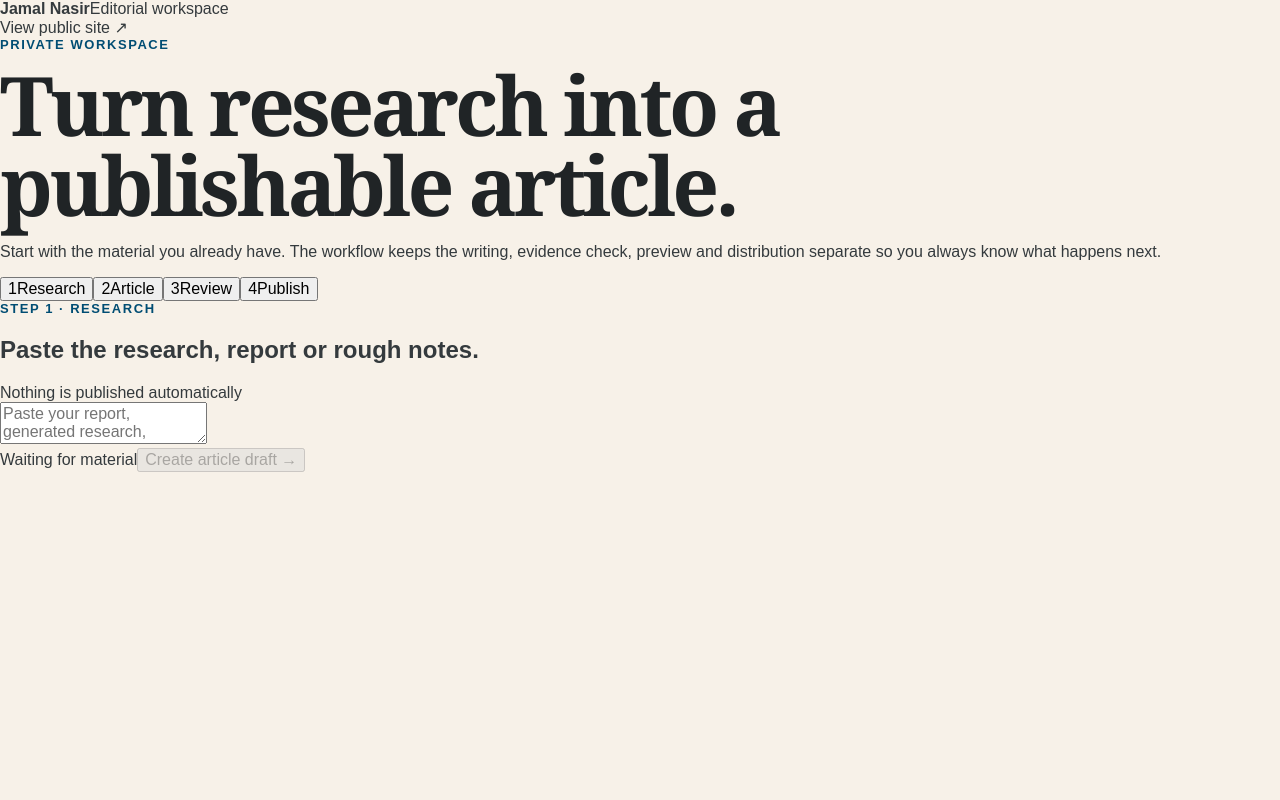
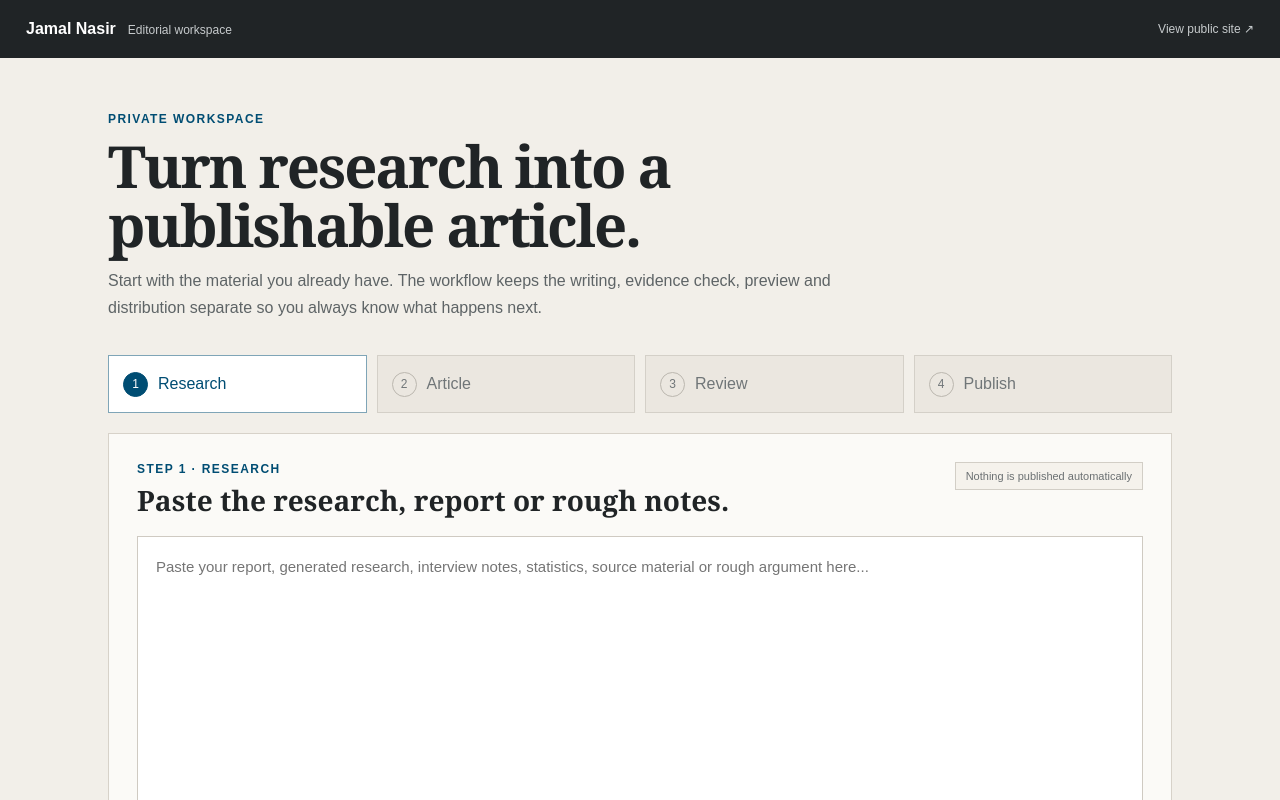
Before and after one commit to jamal715/personal-editorial-engine, a Next.js app: page /editor in a window 1280 px wide. Shown: the top 800 px of the page. Built offline with nearby package versions, Linux system fonts and the light colour scheme.

Commit message:
Refine public identity and editorial workspace design

```diff
--- a/app/globals.css
+++ b/app/globals.css
@@ -22,34 +22,52 @@ body {
 }
 a { color: inherit; text-decoration: none; }
 button, input, textarea, select { font: inherit; }
+button { cursor: pointer; }
+button:disabled { cursor: not-allowed; opacity: .45; }
 
 .shell { max-width: 1180px; margin: 0 auto; padding: 0 28px; }
 .topbar {
-  position: sticky; top: 0; z-index: 20;
   display: flex; align-items: center; justify-content: space-between;
-  padding: 18px 0; background: color-mix(in srgb, var(--paper) 92%, transparent);
-  backdrop-filter: blur(12px); border-bottom: 1px solid var(--line);
+  padding: 18px 0; border-bottom: 1px solid var(--line);
 }
 .brand { display: flex; align-items: baseline; gap: 12px; }
 .brand strong { font-size: 18px; color: var(--ink); letter-spacing: -.02em; }
 .brand span { color: var(--muted); font-size: 13px; }
 .nav { display: flex; gap: 18px; color: var(--muted); font-size: 14px; }
 .nav a:hover { color: var(--brand); }
+.kicker { color: var(--brand); font-weight: 700; font-size: 12px; letter-spacing: .12em; text-transform: uppercase; }
 
-.hero { padding: 84px 0 54px; border-bottom: 1px solid var(--line); }
-.kicker { color: var(--brand); font-weight: 700; font-size: 13px; letter-spacing: .12em; text-transform: uppercase; }
-h1 { margin: 12px 0 18px; max-width: 900px; font-family: Georgia, 'Times New Roman', serif; color: var(--ink); font-size: clamp(44px, 7vw, 82px); line-height: .98; letter-spacing: -.045em; }
-.deck { max-width: 760px; font-family: Georgia, 'Times New Roman', serif; font-size: 23px; line-height: 1.45; color: #4a4f51; }
-
-.article-grid { display: grid; grid-template-columns: 1.4fr .8fr; gap: 46px; padding: 46px 0 80px; }
-.feature-card, .side-card { border-top: 4px solid var(--ink); padding-top: 18px; }
-.feature-card h2, .side-card h3 { margin: 0; color: var(--ink); font-family: Georgia, 'Times New Roman', serif; }
-.feature-card h2 { font-size: 42px; line-height: 1.05; }
-.feature-card p, .side-card p { color: var(--muted); line-height: 1.6; }
-.meta { margin-top: 18px; color: var(--muted); font-size: 13px; }
+.public-home { min-height: 100vh; background: var(--paper); }
+.home-topbar { padding-top: 24px; }
+.identity-hero {
+  min-height: calc(100vh - 90px);
+  display: flex; flex-direction: column; justify-content: center;
+  max-width: 960px; padding: 72px 0 110px;
+}
+.identity-kicker { color: var(--brand); font-size: 13px; font-weight: 700; letter-spacing: .16em; text-transform: uppercase; margin-bottom: 22px; }
+.identity-hero h1 {
+  margin: 0; max-width: 930px;
+  font-family: Georgia, 'Times New Roman', serif;
+  color: var(--ink); font-size: clamp(54px, 8vw, 104px); line-height: .95; letter-spacing: -.055em;
+}
+.identity-line {
+  max-width: 830px; margin: 34px 0 0;
+  font: 30px/1.3 Georgia, 'Times New Roman', serif; color: var(--brand);
+}
+.identity-copy {
+  max-width: 700px; margin: 28px 0 0;
+  font-size: 18px; line-height: 1.65; color: #4b5154;
+}
+.identity-actions { margin-top: 34px; }
+.primary-link {
+  display: inline-flex; align-items: center; gap: 8px;
+  border-bottom: 1px solid var(--brand); color: var(--brand);
+  padding-bottom: 4px; font-weight: 700; font-size: 14px;
+}
+.primary-link:hover { opacity: .72; }
 
 .article-shell { max-width: 830px; margin: 0 auto; padding: 54px 28px 100px; }
-.article-title { font-size: clamp(46px, 7vw, 76px); }
+.article-title { margin: 12px 0 18px; max-width: 900px; font-family: Georgia, 'Times New Roman', serif; color: var(--ink); font-size: clamp(46px, 7vw, 76px); line-height: .98; letter-spacing: -.045em; }
 .article-standfirst { font: 24px/1.45 Georgia, 'Times New Roman', serif; color: #555b5e; }
 .article-meta { display: flex; gap: 14px; flex-wrap: wrap; padding: 18px 0 28px; border-bottom: 1px solid var(--line); color: var(--muted); font-size: 13px; }
 .article-body { font-family: Georgia, 'Times New Roman', serif; font-size: var(--reader-size, 20px); line-height: 1.72; max-width: var(--reader-width, 720px); margin: 36px auto 0; }
@@ -67,39 +85,67 @@ h1 { margin: 12px 0 18px; max-width: 900px; font-family: Georgia, 'Times New Rom
 .reader-toolbar button:hover { border-color: var(--brand); color: var(--brand); }
 
 .chart-card { margin: 42px 0; padding: 24px; border: 1px solid var(--line); background: var(--paper-2); }
-.chart-head { display: flex; justify-content: space-between; gap: 16px; align-items: end; margin-bottom: 24px; }
+.chart-head { display: flex; justify-content: space-between; gap: 16px; align-items: flex-end; margin-bottom: 24px; }
 .chart-head h3 { margin: 0; color: var(--ink); font: 700 20px/1.2 Arial, Helvetica, sans-serif; }
 .chart-head select { border: 1px solid var(--line); background: var(--paper); padding: 8px 10px; }
 .bar-row { display: grid; grid-template-columns: 90px 1fr 70px; gap: 12px; align-items: center; margin: 12px 0; font-family: Arial, Helvetica, sans-serif; font-size: 14px; }
 .bar-track { height: 18px; background: #e7e1d8; position: relative; }
 .bar-fill { height: 100%; background: var(--brand); transition: width .35s ease; }
 
-.editor-shell { min-height: 100vh; background: #efede8; color: var(--text); }
-.editor-top { display: flex; justify-content: space-between; align-items: center; padding: 16px 22px; background: #202426; color: white; }
-.editor-top strong { letter-spacing: -.02em; }
-.editor-grid { display: grid; grid-template-columns: 230px 1fr; min-height: calc(100vh - 58px); }
-.editor-nav { padding: 24px 16px; border-right: 1px solid #d4d0ca; background: #e7e4de; }
-.editor-nav a { display: block; padding: 10px 12px; border-radius: 8px; color: #555; }
-.editor-nav a.active, .editor-nav a:hover { background: #d9e6ec; color: var(--brand); }
-.editor-main { padding: 32px; }
-.editor-title { display: flex; justify-content: space-between; gap: 24px; align-items: start; margin-bottom: 22px; }
-.editor-title h1 { font: 700 32px/1.1 Arial, Helvetica, sans-serif; margin: 0; letter-spacing: -.03em; }
-.status-pill { border: 1px solid #bcc0c1; border-radius: 999px; padding: 7px 11px; font-size: 12px; color: #555; background: white; }
-.editor-tabs { display: flex; gap: 8px; margin-bottom: 20px; }
-.editor-tabs span { padding: 8px 12px; border-radius: 7px; font-size: 13px; background: white; border: 1px solid #d6d3cd; }
-.editor-tabs .active { color: var(--brand); border-color: #8fb2c3; background: #eef6f9; }
-.compare { display: grid; grid-template-columns: 1fr 1fr; gap: 16px; }
-.panel { background: white; border: 1px solid #d7d4cf; border-radius: 10px; overflow: hidden; }
-.panel-head { padding: 12px 14px; border-bottom: 1px solid #e0ddd7; font-size: 13px; font-weight: 700; color: #555; }
-.panel textarea { width: 100%; min-height: 390px; border: 0; resize: vertical; padding: 18px; line-height: 1.6; color: var(--text); outline: none; background: white; }
-.flag { margin-top: 18px; padding: 16px 18px; border-left: 4px solid var(--warning); background: #fff9ea; display: flex; justify-content: space-between; gap: 18px; align-items: start; }
-.flag strong { color: #765013; }
-.flag-actions { display: flex; gap: 8px; flex-wrap: wrap; }
-.flag button { border: 1px solid #d1c5a5; background: white; border-radius: 7px; padding: 7px 10px; }
-.diagnostics { display: grid; grid-template-columns: repeat(4,1fr); gap: 12px; margin-top: 18px; }
-.metric { padding: 14px; background: white; border: 1px solid #d7d4cf; border-radius: 8px; }
-.metric b { display: block; color: var(--ink); font-size: 19px; }
-.metric span { color: var(--muted); font-size: 12px; }
+.workspace-shell { min-height: 100vh; background: #f2efe9; }
+.workspace-topbar {
+  min-height: 58px; padding: 0 26px; background: var(--ink); color: white;
+  display: flex; align-items: center; justify-content: space-between; gap: 20px;
+}
+.workspace-topbar > div { display: flex; align-items: baseline; gap: 12px; }
+.workspace-topbar strong { font-size: 16px; }
+.workspace-topbar span, .workspace-topbar a { font-size: 12px; color: #c7cbcd; }
+.workspace-topbar a:hover { color: white; }
+.workspace-wrap { max-width: 1120px; margin: 0 auto; padding: 54px 28px 90px; }
+.workspace-heading { max-width: 760px; margin-bottom: 34px; }
+.workspace-heading h1 { margin: 10px 0 14px; font: 700 clamp(34px, 5vw, 58px)/1.02 Georgia, 'Times New Roman', serif; color: var(--ink); letter-spacing: -.035em; }
+.workspace-heading p { margin: 0; color: #5e6466; font-size: 16px; line-height: 1.65; }
+.stepper { display: grid; grid-template-columns: repeat(4, 1fr); gap: 10px; margin-bottom: 20px; }
+.step {
+  border: 1px solid #d4d0c8; background: #ebe7e0; color: #707678;
+  min-height: 58px; padding: 11px 14px; display: flex; align-items: center; gap: 10px; text-align: left;
+}
+.step span { width: 25px; height: 25px; border-radius: 50%; display: grid; place-items: center; border: 1px solid #bbb7af; font-size: 12px; }
+.step.active { background: white; color: var(--brand); border-color: #7fa5b7; }
+.step.active span { background: var(--brand); color: white; border-color: var(--brand); }
+.step.done { color: var(--ink); background: #e5ece8; }
+.workspace-card { background: #fbfaf7; border: 1px solid #d7d2c9; padding: 28px; }
+.workspace-card-head { display: flex; justify-content: space-between; align-items: flex-start; gap: 20px; margin-bottom: 20px; }
+.workspace-card h2 { margin: 8px 0 0; color: var(--ink); font: 700 28px/1.15 Georgia, 'Times New Roman', serif; }
+.quiet-badge { border: 1px solid #d2cec6; background: #f5f2ec; color: #6b7072; padding: 7px 10px; font-size: 11px; white-space: nowrap; }
+.research-input, .article-input {
+  width: 100%; border: 1px solid #cfcac2; background: white; color: var(--text); outline: none; resize: vertical;
+  padding: 18px; line-height: 1.65; font-size: 15px;
+}
+.research-input { min-height: 360px; }
+.article-input { min-height: 460px; font-family: Georgia, 'Times New Roman', serif; font-size: 18px; }
+.research-input:focus, .article-input:focus { border-color: var(--brand); box-shadow: 0 0 0 2px rgba(0,77,115,.08); }
+.workspace-actions { margin-top: 18px; display: flex; align-items: center; justify-content: space-between; gap: 14px; color: var(--muted); font-size: 12px; }
+.primary-button, .secondary-button {
+  border: 1px solid var(--brand); padding: 11px 15px; font-weight: 700; font-size: 13px;
+}
+.primary-button { background: var(--brand); color: white; }
+.primary-button:hover { background: #003f5f; }
+.secondary-button { background: transparent; color: var(--brand); }
+.secondary-button:hover { background: #edf4f7; }
+.editor-note { margin-top: 14px; padding: 14px 16px; background: #eef4f6; border-left: 3px solid var(--brand); color: #526064; font-size: 13px; line-height: 1.55; }
+.review-grid { display: grid; grid-template-columns: 1fr 1fr; gap: 16px; }
+.review-block { border: 1px solid #d8d3cb; background: white; padding: 20px; min-height: 210px; }
+.review-block h3 { margin: 0 0 12px; color: var(--ink); }
+.review-block p, .review-block li { color: #555d60; line-height: 1.55; }
+.review-block small { color: var(--muted); line-height: 1.45; }
+.distribution-grid { display: grid; grid-template-columns: repeat(5, 1fr); gap: 10px; }
+.distribution-grid div { border-top: 3px solid var(--ink); padding: 13px 10px 10px 0; }
+.distribution-grid strong { display: block; color: var(--ink); margin-bottom: 7px; }
+.distribution-grid span { display: block; color: var(--muted); font-size: 12px; line-height: 1.45; }
+.article-preview { margin-top: 26px; border-top: 1px solid #d7d2c9; padding-top: 22px; }
+.preview-copy { white-space: pre-wrap; margin-top: 12px; padding: 22px; background: white; border: 1px solid #d7d2c9; font: 18px/1.7 Georgia, 'Times New Roman', serif; color: var(--text); }
+.publish-note { max-width: 420px; text-align: right; }
 
 [data-theme='light'] { --paper: #ffffff; --paper-2: #fafafa; --line: #dddddd; }
 [data-theme='dark'] { --paper: #17191a; --paper-2: #202426; --ink: #f0ede6; --text: #dedbd5; --muted: #a6abad; --line: #3a3f41; --brand-soft: #163c50; }
@@ -107,10 +153,15 @@ h1 { margin: 12px 0 18px; max-width: 900px; font-family: Georgia, 'Times New Rom
 [data-font='accessible'] .article-body { font-family: Verdana, Arial, sans-serif; line-height: 1.8; }
 
 @media (max-width: 800px) {
-  .article-grid, .editor-grid, .compare { grid-template-columns: 1fr; }
-  .editor-nav { display: none; }
-  .diagnostics { grid-template-columns: 1fr 1fr; }
-  .chart-head { align-items: start; flex-direction: column; }
   .nav { display: none; }
+  .identity-hero { padding-top: 60px; }
+  .identity-hero h1 { font-size: clamp(48px, 15vw, 76px); }
+  .identity-line { font-size: 24px; }
   .reader-toolbar { left: 12px; right: 12px; justify-content: center; overflow-x: auto; }
+  .chart-head { align-items: flex-start; flex-direction: column; }
+  .stepper, .review-grid, .distribution-grid { grid-template-columns: 1fr; }
+  .workspace-card-head, .workspace-actions, .workspace-topbar { align-items: flex-start; flex-direction: column; }
+  .workspace-topbar { padding: 14px 20px; }
+  .quiet-badge { white-space: normal; }
+  .publish-note { text-align: left; }
 }
```
